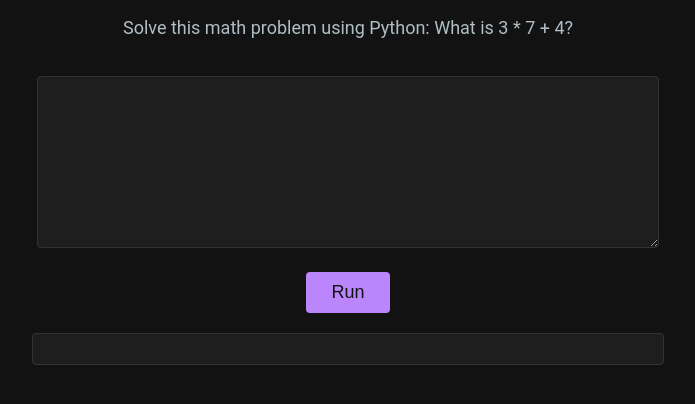
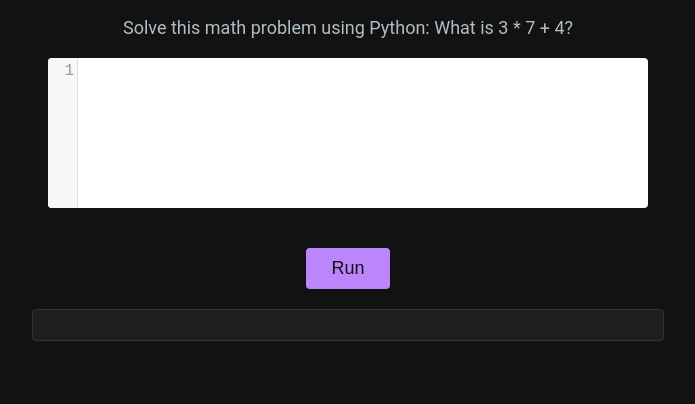
Before and after one commit to CanonEllis/Intro_CTF, a plain HTML site: page challenge1.html in a window 1280 px wide. Shown: the part 110-514 px from the top of the page, without its empty margins (292-987 px from the left). Drawn offline with nearby package versions, Linux system fonts and the light colour scheme.

Commit message:
Update challenge1.html

```diff
--- a/challenge1.html
+++ b/challenge1.html
@@ -5,6 +5,12 @@
   <!-- Include Skulpt libraries from CDN -->
   <script src="https://cdn.jsdelivr.net/npm/skulpt@latest/dist/skulpt.min.js"></script>
   <script src="https://cdn.jsdelivr.net/npm/skulpt@latest/dist/skulpt-stdlib.js"></script>
+
+  <!-- Include CodeMirror for Python Syntax Highlighting -->
+  <link rel="stylesheet" href="https://cdnjs.cloudflare.com/ajax/libs/codemirror/5.65.13/codemirror.min.css">
+  <script src="https://cdnjs.cloudflare.com/ajax/libs/codemirror/5.65.13/codemirror.min.js"></script>
+  <script src="https://cdnjs.cloudflare.com/ajax/libs/codemirror/5.65.13/mode/python/python.min.js"></script>
+
   <style>
     /* Dark mode & modern purple theme */
     body {
@@ -22,18 +28,13 @@
       font-size: 18px;
       color: #B0BEC5;
     }
-    textarea {
+    .CodeMirror {
       width: 80%;
       max-width: 600px;
       height: 150px;
-      margin-top: 20px;
-      background-color: #1E1E1E;
-      color: #E0E0E0;
-      border: 1px solid #333;
+      margin: 20px auto;
+      font-size: 16px;
       border-radius: 4px;
-      padding: 10px;
-      font-family: 'Roboto', sans-serif;
-      font-size: 16px;
     }
     button {
       font-size: 18px;
@@ -66,13 +67,25 @@
 <body>
   <h1>Challenge 1: Basic Math</h1>
   <p>Solve this math problem using Python: What is 3 * 7 + 4?</p>
-  <textarea id="code"></textarea><br>
+
+  <!-- CodeMirror editor container -->
+  <div id="editor"></div>
+
   <button onclick="runcode()">Run</button>
-  <!-- Initially hidden back button -->
   <button id="back-button" style="display:none;" onclick="window.location.href='challenges.html'">Back</button>
   <pre id="output"></pre>
 
   <script>
+    // Initialize CodeMirror
+    var editor = CodeMirror(document.getElementById("editor"), {
+      mode: "python",
+      lineNumbers: true,
+      theme: "dracula",  // Dark mode theme
+      indentUnit: 4,     // Spaces per tab
+      tabSize: 4,
+      indentWithTabs: false
+    });
+
     // Function to append output text
     function outf(text) {
       var mypre = document.getElementById("output");
@@ -81,7 +94,7 @@
 
     // Function to execute the user's code using Skulpt
     function runcode() {
-      var prog = document.getElementById("code").value;
+      var prog = editor.getValue(); // Get the code from CodeMirror editor
       var outputElem = document.getElementById("output");
       outputElem.innerHTML = "";  // Clear previous output
 
@@ -94,17 +107,10 @@
       Sk.misceval.asyncToPromise(function() {
           return Sk.importMainWithBody("<stdin>", false, prog, true);
       }).then(function(mod) {
-          // Get the trimmed output from the pre element
           var result = outputElem.innerHTML.trim();
           if (result === "25") {
-              // If the answer is correct, display success and the flag
               outputElem.innerHTML = "Correct! FLAG{25}";
-              // Unlock the next challenge by updating localStorage (challenge 1 solved)
-              var progress = parseInt(localStorage.getItem("ctf_progress") || "0");
-              if (progress < 1) {
-                  localStorage.setItem("ctf_progress", "1");
-              }
-              // Reveal the back button so they can return to the challenges list
+              localStorage.setItem("ctf_progress", "1");
               document.getElementById("back-button").style.display = "inline-block";
           } else {
               outputElem.innerHTML += "\nIncorrect. Try again.";
```
